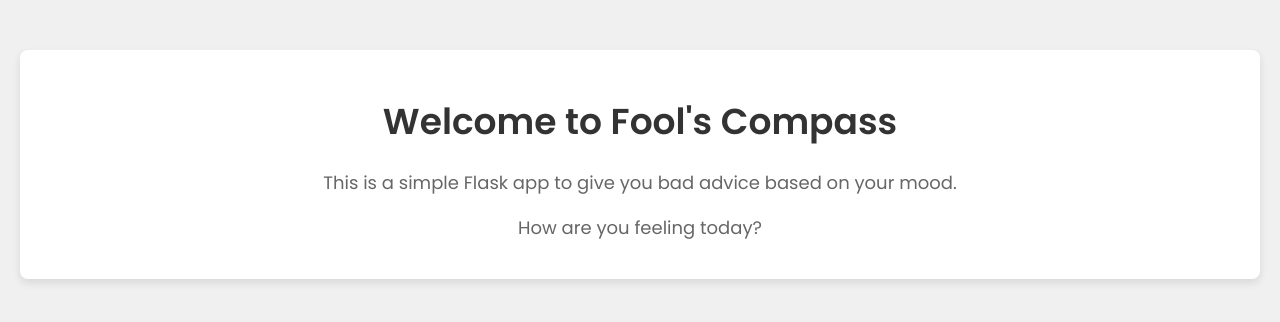
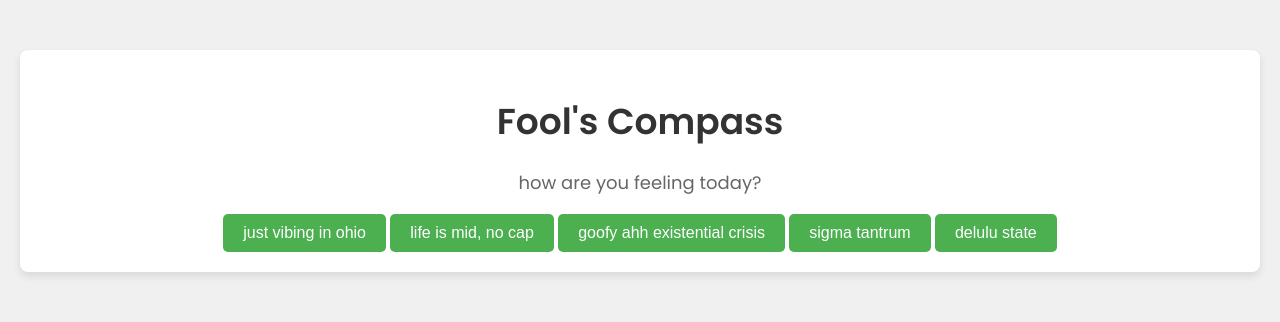
Before and after one commit to logitechsoumili/fools-compass, a Flask app: page / in a window 1280 px wide. Shown: the top 322 px of the page. Run offline with Flask 3, Linux system fonts and the light colour scheme.

Commit message:
added mood buttons and advice container

```diff
--- a/templates/index.html
+++ b/templates/index.html
@@ -9,9 +9,37 @@
 </head>
 <body>
     <div class="container">
-        <h1>Welcome to Fool's Compass</h1>
-        <p>This is a simple Flask app to give you bad advice based on your mood.</p>
-        <p>How are you feeling today?</p>
+        <h1>Fool's Compass</h1>
+        <p id="question-text">how are you feeling today?</p>
+        <div class="mood-option">
+            <button class="mood-btn" data-mood="just_vibing_in_ohio">just vibing in ohio</button>
+            <button class="mood-btn" data-mood="mid_no_cap">life is mid, no cap</button>
+            <button class="mood-btn" data-mood="existential_crisis">goofy ahh existential crisis</button>
+            <button class="mood-btn" data-mood="sigma_tantrum">sigma tantrum</button>
+            <button class="mood-btn" data-mood="delulu_state">delulu state</button>
+        </div>
+        <div id="advice-container" class="hidden">
+            <!-- advice will appear here -->
+        </div>
     </div>
+
+    <script>
+        const buttons = document.querySelectorAll(".mood-btn");
+        const adviceContainer = document.getElementById("advice-container");
+        const container = document.querySelector(".container");
+
+        buttons.forEach(button => {
+            button.addEventListener("click", async () => {
+                const mood = button.getAttribute("data-mood");
+                const response = await fetch(`/get_advice/${mood}`);
+                const data = await response.json();
+                adviceContainer.textContent = data.advice;
+
+                // Show the advice box and move everything up
+                adviceContainer.classList.add('revealed');
+                container.classList.add('shifted');
+            });
+        });
+    </script>
 </body>
 </html>
```
